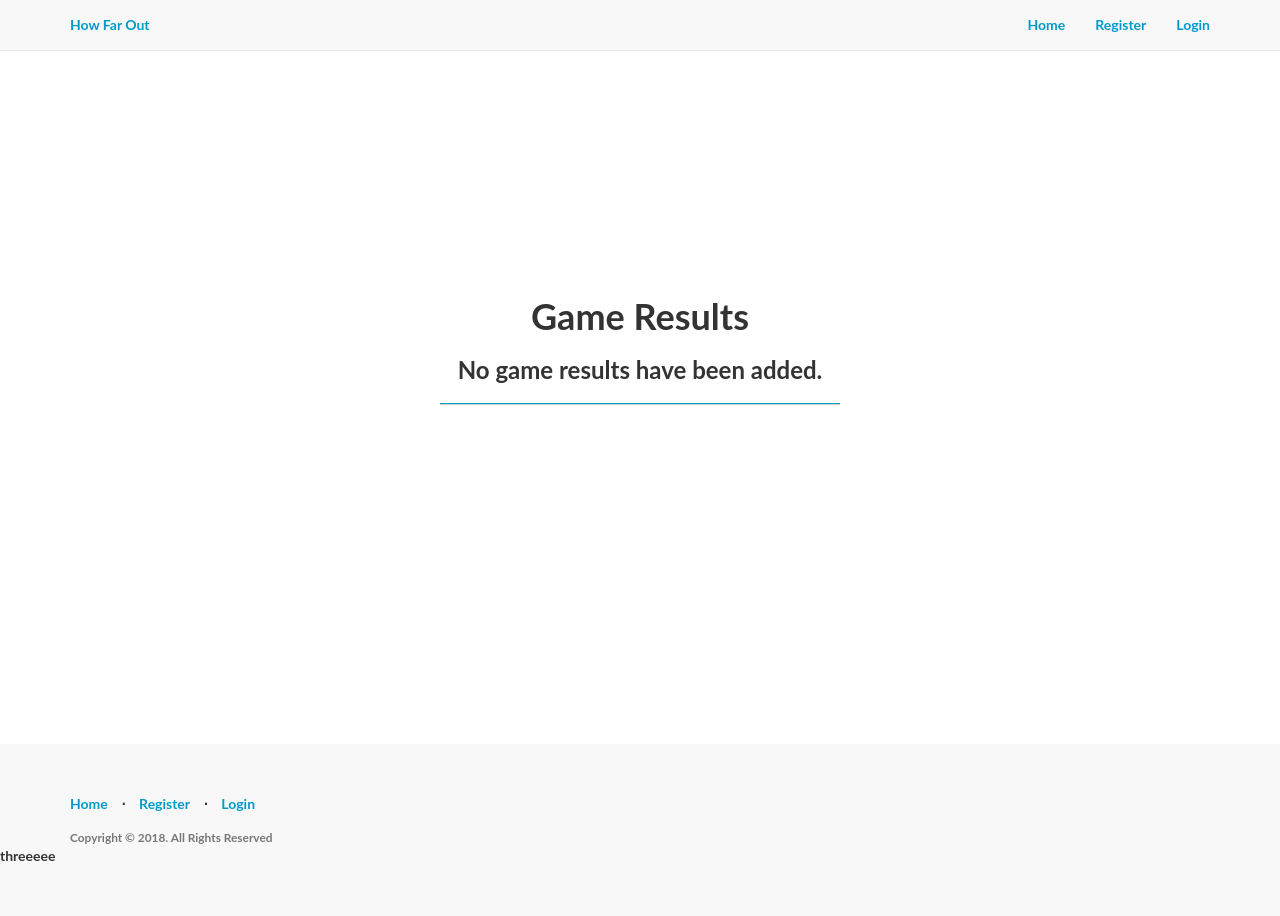
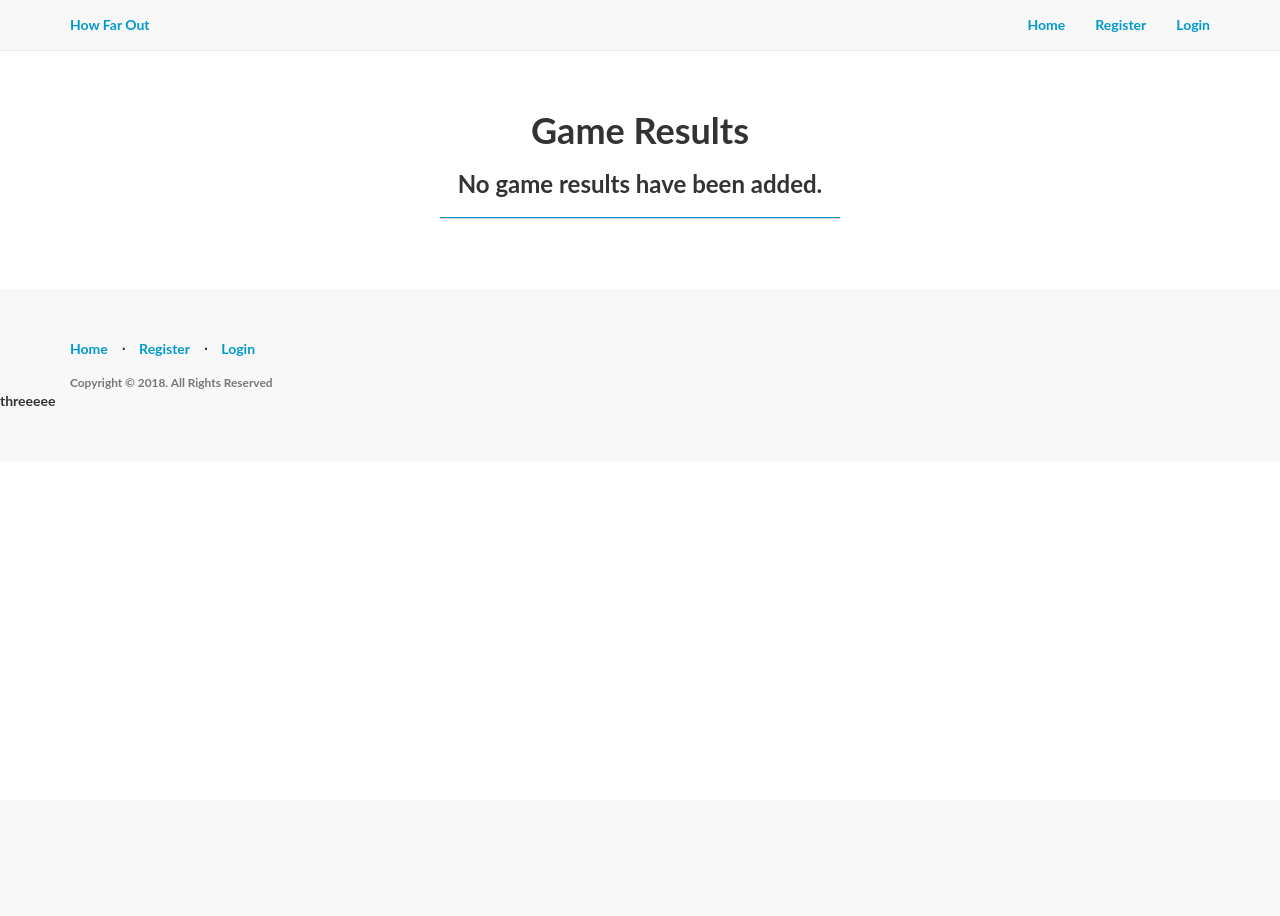
Before and after one commit to jlem138/standing-out, a Python web app: template app/templates/admin/events/events.html in a window 1280 px wide. After the commit the page ends 406 px from the top, so only its background shows below. Run offline with Jinja, Linux system fonts and the light colour scheme; the template is opened without the code that fills it, so the values that code supplies are empty; some libraries are stand-ins or nearby versions.

Commit message:
Fix footer location CSS

```diff
--- a/app/static/css/style.css
+++ b/app/static/css/style.css
@@ -111,9 +111,6 @@
 }
 
 .wrapper {
-  min-height: 100%;
-  height: auto !important;
-  height: 100%;
   margin: 0 auto -4em;
 }
 
@@ -121,7 +118,6 @@
 
 .outer {
     display: table;
-    position: absolute;
     height: 70%;
     width: 100%;
 }
```
